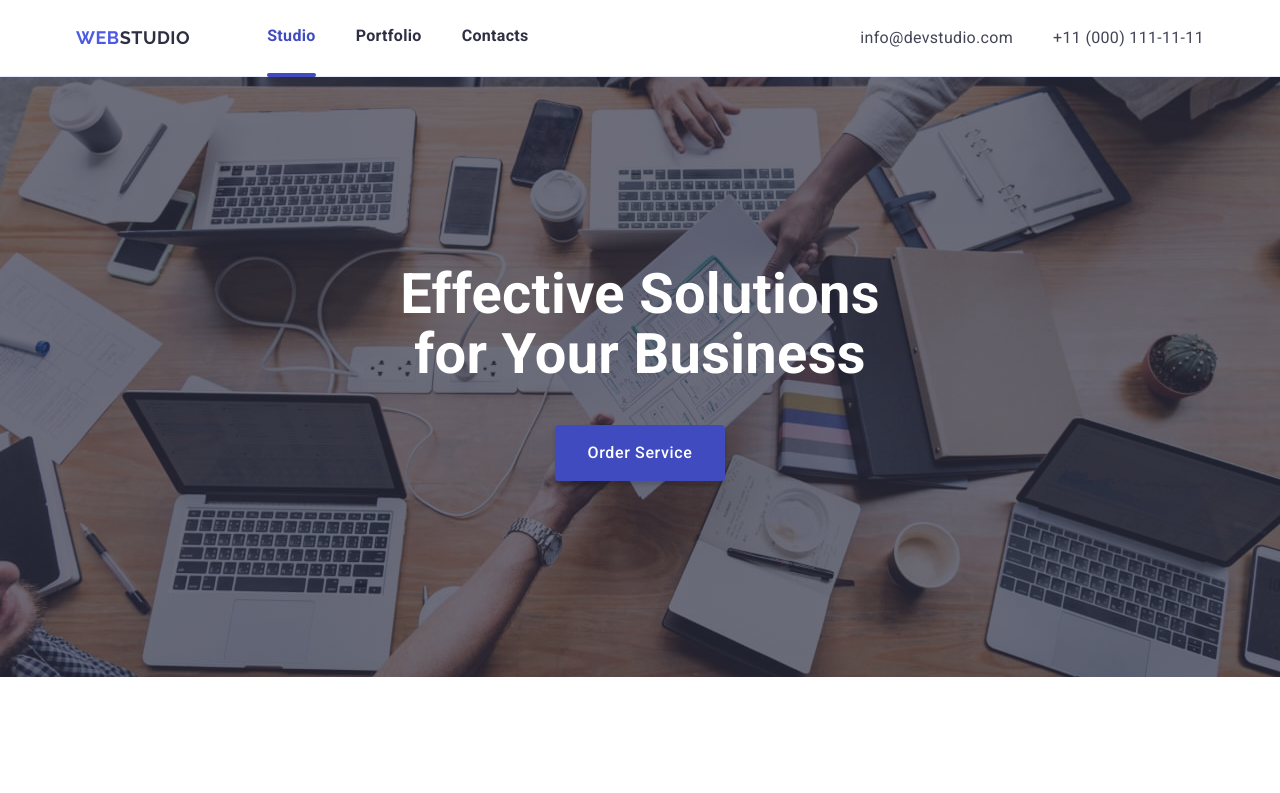
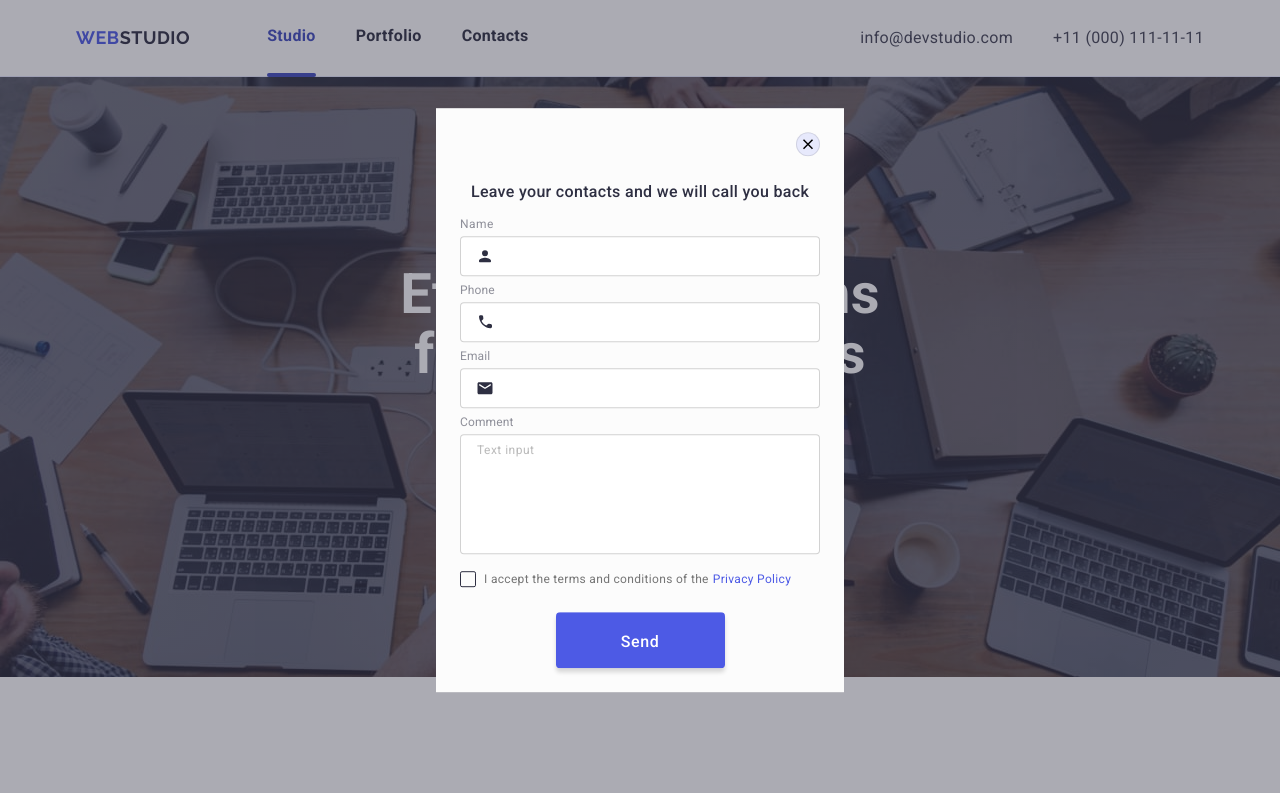
Before and after one commit to SerhiiSavchak/webstudio, a plain HTML site: page index.html in a window 1280 px wide. Both pictures are taken after a click on the button "Order Service". Shown: the top 793 px of the page. Drawn offline with nearby package versions, Linux system fonts and the light colour scheme; a script that the page names is missing.

Commit message:
add modal

```diff
--- a/components/_mobile-menu.scss
+++ b/components/_mobile-menu.scss
@@ -16,6 +16,7 @@
 			visibility: hidden;
 			pointer-events: none;
 			transition: opacity 250ms cubic-bezier(0.4, 0, 0.2, 1), visibility 250ms cubic-bezier(0.4, 0, 0.2, 1);
+			box-shadow: 0 0 0 100vmax rgba(0,0,0,0.5	);
 
 			&.is-open {
 				opacity: 1;
@@ -23,6 +24,7 @@
 				pointer-events: auto;
 			}
 		}
+
 
 		.menu-button-close {
 			position: absolute;
--- /dev/null
+++ b/components/_modal-window.scss
@@ -0,0 +1,287 @@
+.backdrop {
+	position: fixed;
+	top: 0;
+	left: 0;
+	width: 100%;
+	height: 100%;
+	background-color: rgba(46, 47, 66, 0.4);
+	opacity: 1;
+	transition: opacity 250ms cubic-bezier(0.4, 0, 0.2, 1),
+		visibility 250ms cubic-bezier(0.4, 0, 0.2, 1);
+
+}
+
+.backdrop.is-hidden {
+	opacity: 0;
+	pointer-events: none;
+	visibility: hidden;
+	& .modal {
+transform: translate(-50%, -50%) scale(1.1);
+	}
+}
+
+
+
+.modal {
+	padding: 72px 24px 24px;
+	position: absolute;
+	top: 50%;
+	left: 50%;
+	transform: translate(-50%, -50%) scale(1);
+	transition: transform 250ms cubic-bezier(0.4, 0, 0.2, 1);
+	height: auto;
+	background-color: $modal-window-color;
+}
+
+@media screen and (max-width: 767px) {
+.modal {
+	width: 392px;
+}
+}
+
+@media screen and (min-width: 768px) {
+	.modal {
+		width: 408px;
+	}
+}
+
+.modal-button {
+	position: absolute;
+	display: flex;
+	justify-content: center;
+	align-items: center;
+	width: 24px;
+	height: 24px;
+	top: 24px;
+	right: 24px;
+	border: 1px solid rgba(0, 0, 0, 0.1);
+	border-radius: 50%;
+	background-color: $secondary-accent-color;
+	transition: background-color 250ms cubic-bezier(0.4, 0, 0.2, 1),
+		fill 250ms cubic-bezier(0.4, 0, 0.2, 1);
+&:active,
+&:hover,
+&:focus {
+	background-color: $button-active-color;
+	fill: $white-color;
+	}
+&:active .modal-icon {
+	fill: $white-color;
+}
+}
+
+.icon-modal {
+	width: 8px;
+	height: 8px;
+
+}
+
+
+/* Form */
+
+.modal-form-label {
+	display: flex;
+	flex-direction: column;
+}
+
+.modal-form-title {
+	margin: 0;
+	margin-bottom: 14px;
+	text-align: center;
+	font-weight: 500;
+	font-size: 16px;
+	line-height: 1.5;
+	letter-spacing: 0.02em;
+	color: $title-text-color;
+}
+
+.modal-form-item {
+	margin-top: 8px;
+	margin-bottom: 8px;
+}
+
+
+.modal-form-link{
+	color: $accent-color;
+	margin-left: 4px;
+}
+
+.modal-form-label[for="user-name"],
+.modal-form-label[for="user-tel"],
+.modal-form-label[for="user-email"],
+.modal-form-label[for="user-comment"] {
+	margin-bottom: 4px;
+	color: $brand-icon-color;
+	letter-spacing: 0.01em;
+	font-size: 12px;
+	line-height: 1.16;
+}
+
+
+.modal-form-item>.modal-form-label[for="user-name"],
+.modal-form-label[for="form-input-checkbox"] {
+	letter-spacing: 0.04em;
+}
+
+.modal-textarea-container {
+	position: relative;
+}
+
+.modal-textarea {
+	padding-left: 16px;
+	padding-top: 6px;
+	display: block;
+	outline: none;
+	margin-left: auto;
+	margin-right: auto;
+	resize: none;
+	width: 100%;
+	height: 120px;
+	border: 1px solid rgba(33, 33, 33, 0.2);
+	border-radius: 4px;
+	transition: border-color 250ms cubic-bezier(0.4, 0, 0.2, 1);
+&:focus {
+border: 1px solid $accent-color;
+	}
+&::placeholder {
+	font-size: 12px;
+	line-height: 1.33;
+	letter-spacing: 0.04em;
+	position: absolute;
+	color: rgba(117, 117, 117, 0.5);
+	top: 8px;
+	left: 16px;
+}
+}
+
+.modal-form-input {
+	padding-left: 38px;
+	outline: none;
+	width: 100%;
+	height: 40px;
+	border: 1px solid rgba(33, 33, 33, 0.2);
+	border-radius: 4px;
+	transition: border-color 250ms cubic-bezier(0.4, 0, 0.2, 1);
+&:focus {
+		border: 1px solid $accent-color;
+	}
+	&:focus+.modal-form-icon.name,
+	&:focus+.modal-form-icon.phone,
+	&:focus+.modal-form-icon.email {
+		fill: $accent-color;
+	}
+}
+
+.modal-form-button {
+	width: 169px;
+	height: 56px;
+	padding: 16px 32px;
+	font-weight: 500;
+	font-size: 16px;
+	line-height: 1.5;
+	letter-spacing: 0.04em;
+	display: block;
+	margin-left: auto;
+	margin-right: auto;
+	color: $white-color;
+	background-color: $accent-color;
+	border-radius: 4px;
+	border-color: transparent;
+	box-shadow: 0px 4px 4px rgba(0, 0, 0, 0.15);
+	transition: background-color 250ms cubic-bezier(0.4, 0, 0.2, 1),
+		box-shadow 250ms cubic-bezier(0.4, 0, 0.2, 1);
+&:active,
+&:hover,
+&:focus {
+	background: #404BBF;
+	}
+}
+
+
+.modal-form-icon {
+	position: absolute;
+	display: inline-block;
+	fill: $title-text-color;
+	bottom: 8px;
+	left: 16px;
+	width: 18px;
+	transition: fill 250ms cubic-bezier(0.4, 0, 0.2, 1);
+&.name {
+	height: 18px;
+	bottom: 11px;
+}
+
+&.phone,
+&.email {
+width: 18px;
+height: 24px;
+
+	}
+}
+
+.modal-form-field.name,
+.modal-form-field.phone,
+.modal-form-field.email {
+	position: relative;
+}
+
+
+.modal-input-checkbox {
+	-webkit-appearance: none;
+	-moz-appearance: none;
+	appearance: none;
+}
+
+.modal-form-label[for="modal-input-checkbox"] {
+	display: flex;
+	align-items: center;
+	flex-direction: row;
+	color: $form-text-color;
+	font-size: 12px;
+	margin-top: 16px;
+	margin-bottom: 24px;
+	user-select: none;
+}
+
+.modal-checkbox-icon {
+	margin-right: 8px;
+	border: 1.25px solid $title-text-color;
+	border-radius: 2px;
+	width: 16px;
+	height: 16px;
+	fill: transparent;
+	transition: background-color 250ms cubic-bezier(0.4, 0, 0.2, 1);
+
+}
+
+.modal-input-checkbox:checked+.modal-checkbox-icon {
+	padding: 3px 4px;
+	fill: $secondary-background-color;
+	background-color: $button-active-color;
+	border: transparent;
+}
+
+
+
+
+
+
+
+
+
+
+
+
+
+
+
+
+
+@media screen and(max-width: 767px) {
+
+}
+
+@media screen and(min-width: 768px) {}
+
+
+@media screen and(min-width: 1200px) {}
--- a/index.html
+++ b/index.html
@@ -652,17 +652,17 @@
 
     <!-- Modal -->
 
-    <!-- <div class="backdrop is-hidden" data-modal>
+    <div class="backdrop is-hidden" data-modal>
       <div class="modal">
         <button class="modal-button" data-modal-close>
           <svg class="modal-icon">
             <use href="./images/sprite/icons.svg#icon-close"></use>
           </svg>
-        </button> -->
+        </button>
 
-    <!-- Form -->
+        <!-- Form -->
 
-    <!-- <form name="modal-form">
+        <form name="modal-form">
           <div
             class="modal-form-container"
             role="group"
@@ -718,7 +718,7 @@
                 </li>
               </ul>
               <label class="modal-form-label" for="user-comment">Comment</label>
-              <div class="modal-teaxtarea-container">
+              <div class="modal-textarea-container">
                 <textarea
                   placeholder="Text input"
                   class="modal-textarea"
@@ -743,7 +743,7 @@
           </div>
         </form>
       </div>
-    </div> -->
+    </div>
 
     <!-- Script js -->
     <script src="./js/modal.js"></script>
--- a/sass/main.scss
+++ b/sass/main.scss
@@ -8,3 +8,4 @@
 @import "../components/section-team";
 @import "../components/section-brand";
 @import "../components/page-footer";
+@import "../components/modal-window";
```
Also changed, not shown: css/main.css, css/main.min.css, 2 other files.
